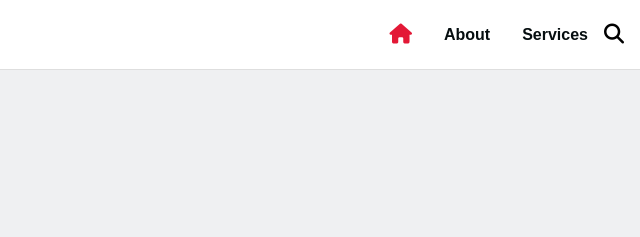
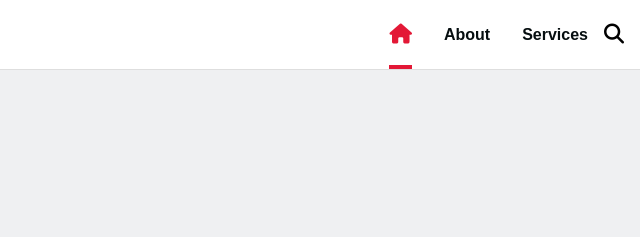
Before and after one commit to zzistaken/Corporate-Website, a plain HTML site: page index.html in a window 1280 px wide. In both pictures the pointer is over the link 1040 px from the left and 34 px from the top of the page. Shown: the top 237 px of the page, 640-1280 px from the left. Drawn offline with Linux system fonts and the light colour scheme.

Commit message:
Navbar  CSS Update

```diff
--- a/css/style.css
+++ b/css/style.css
@@ -66,6 +66,8 @@ header > nav > .navbar > ul > li > a {
 }
 header > nav > .navbar > ul > li > a:hover {
     color: #e31836;
+    border-bottom: 4px solid #e31836;
+    padding-bottom: 22px;
 }
 /* FIRST SECTION */
 .first-section {
```
